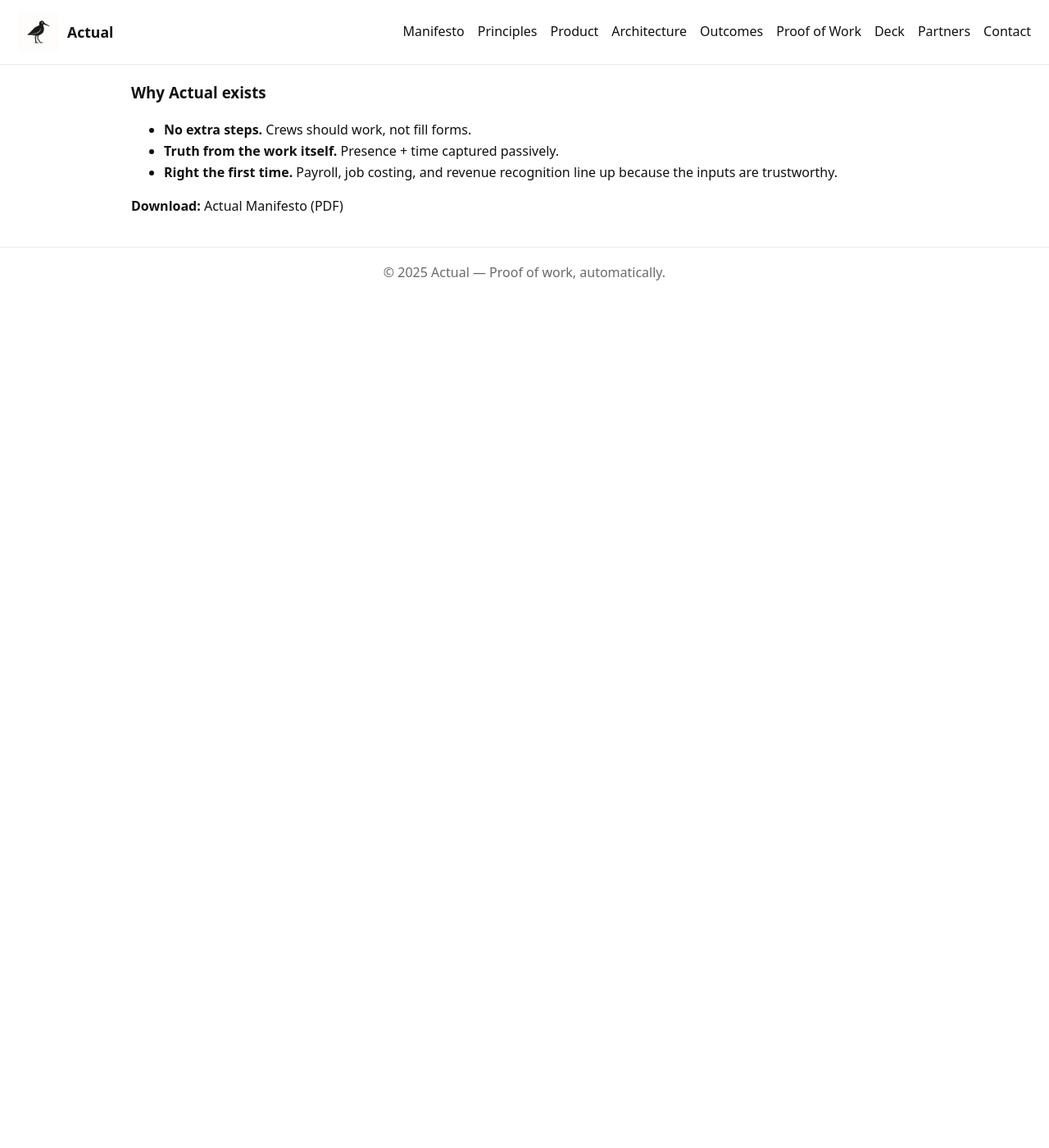
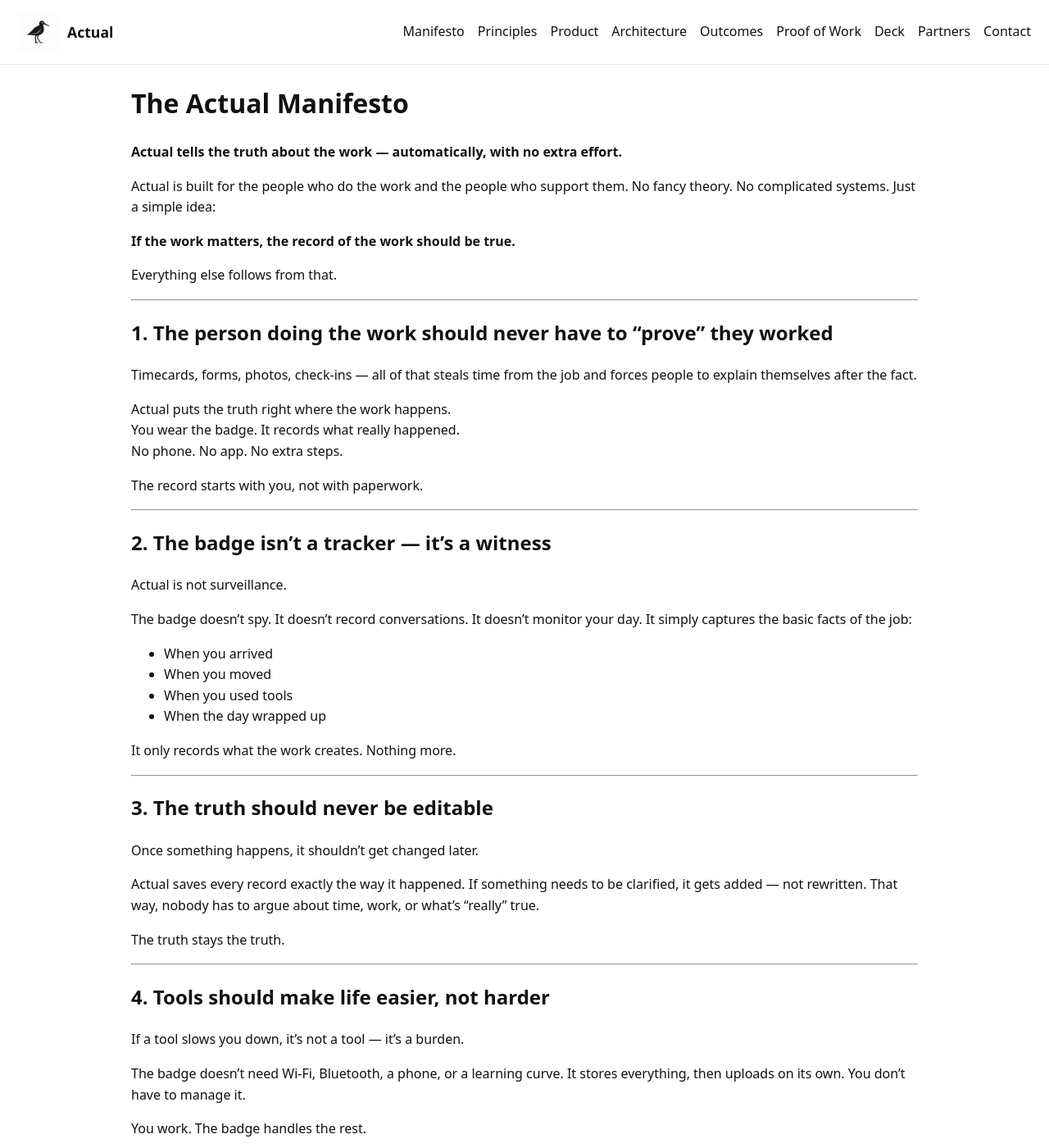
Before and after one commit to greg-e/limosa.work, a Jekyll site: the page built from pages/manifesto.md, in a window 1280 px wide and 1400 px high. Shown: the whole window at 82% size. Built offline with Jekyll 4.4.1, drawn with Linux system fonts in a browser that asks for light colours; some of the changed text lies outside the part shown.

Commit message:
Update manifesto.md

```diff
--- a/pages/manifesto.md
+++ b/pages/manifesto.md
@@ -3,9 +3,105 @@
 layout: default
 ---
 
-### Why Actual exists
-- **No extra steps.** Crews should work, not fill forms.
-- **Truth from the work itself.** Presence + time captured passively.
-- **Right the first time.** Payroll, job costing, and revenue recognition line up because the inputs are trustworthy.
+# The Actual Manifesto
+**Actual tells the truth about the work — automatically, with no extra effort.**
 
-**Download:** [Actual Manifesto (PDF)](/assets/pdfs/Actual_Manifesto.pdf)
+Actual is built for the people who do the work and the people who support them. No fancy theory. No complicated systems. Just a simple idea:
+
+**If the work matters, the record of the work should be true.**
+
+Everything else follows from that.
+
+---
+
+## 1. The person doing the work should never have to “prove” they worked
+Timecards, forms, photos, check-ins — all of that steals time from the job and forces people to explain themselves after the fact.
+
+Actual puts the truth right where the work happens.
+You wear the badge. It records what really happened.
+No phone. No app. No extra steps.
+
+The record starts with you, not with paperwork.
+
+---
+
+## 2. The badge isn’t a tracker — it’s a witness
+Actual is not surveillance.
+
+The badge doesn’t spy. It doesn’t record conversations. It doesn’t monitor your day. It simply captures the basic facts of the job:
+
+- When you arrived
+- When you moved
+- When you used tools
+- When the day wrapped up
+
+It only records what the work creates. Nothing more.
+
+---
+
+## 3. The truth should never be editable
+Once something happens, it shouldn’t get changed later.
+
+Actual saves every record exactly the way it happened. If something needs to be clarified, it gets added — not rewritten. That way, nobody has to argue about time, work, or what’s “really” true.
+
+The truth stays the truth.
+
+---
+
+## 4. Tools should make life easier, not harder
+If a tool slows you down, it’s not a tool — it’s a burden.
+
+The badge doesn’t need Wi-Fi, Bluetooth, a phone, or a learning curve. It stores everything, then uploads on its own. You don’t have to manage it.
+
+You work. The badge handles the rest.
+
+---
+
+## 5. Real data makes the whole job run smoother
+When the truth is automatic, everything improves:
+
+- Pay is clean
+- Schedules match reality
+- Estimates get better
+- Delays finally make sense
+- Nobody has to “remember” anything
+
+Actual creates a clear picture of how the job really flows — not how somebody guessed it would flow.
+
+---
+
+## 6. Better decisions come from what actually happened
+Because the badge records the real story of the job, the system can show:
+
+- Where time goes
+- Where things slow down
+- Where tools sit unused
+- Where the crew gets stuck
+- What work really costs
+
+This isn’t theory. It’s the job — as it happened.
+
+---
+
+## 7. Simple always wins
+Complicated systems break, confuse people, or get ignored.
+
+Actual is built to stay simple:
+
+- One badge
+- One worker
+- One automatic record of the truth
+
+That’s it.
+No forms. No steps. No training. No friction.
+
+---
+
+## The promise
+Actual exists so the people who do the work finally get the benefit of the truth.
+
+It protects your time.
+It protects your integrity.
+It protects the story of the job exactly as it happened.
+
+Actual is honest, simple, and built for the field — built for you.
```
